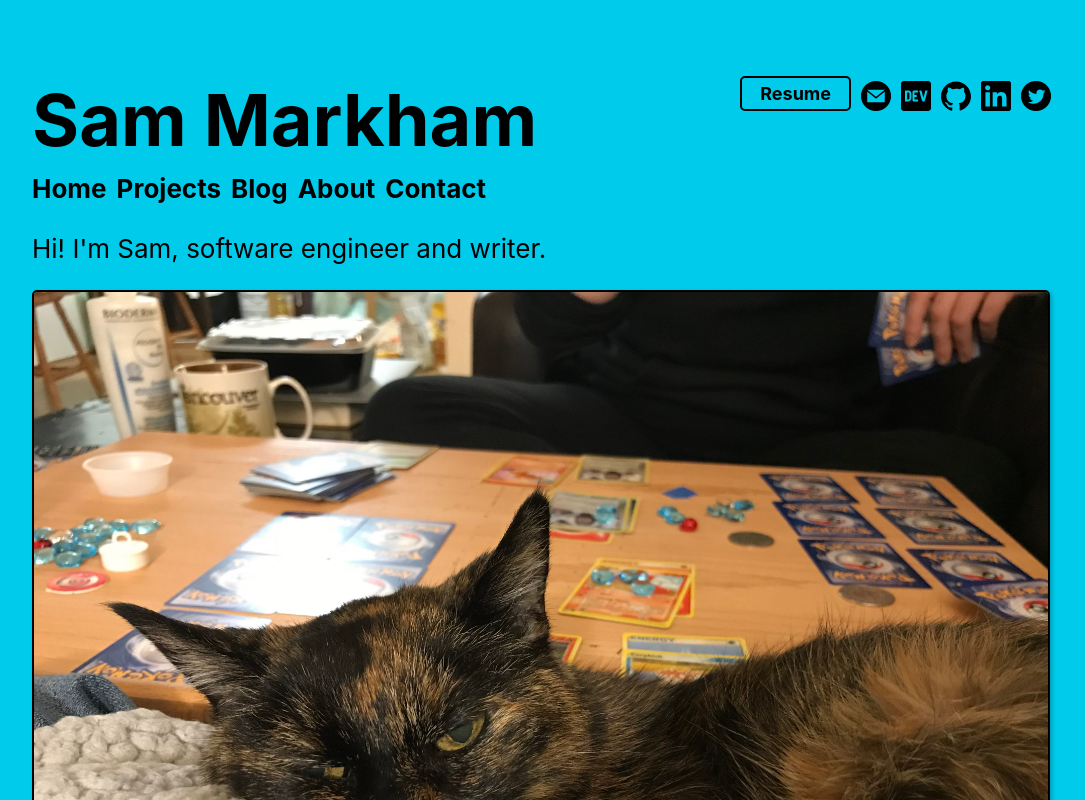
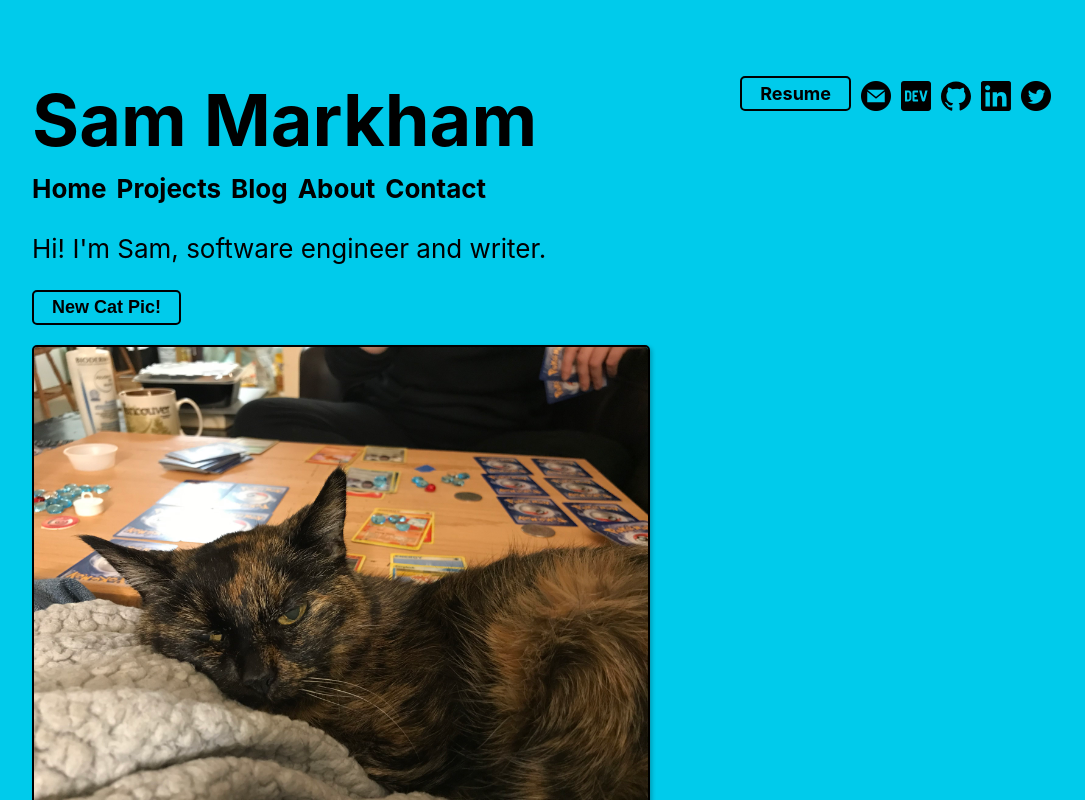
Before and after one commit to sharkham/sharkham-portfolio, a React (Create React App) app: page / in a window 1280 px wide. Shown: the top 800 px of the page, without its empty margins (96-1181 px from the left). Built offline with nearby package versions, Linux system fonts and the light colour scheme.

Commit message:
Fix styling for cat picture generator

```diff
--- a/src/App.css
+++ b/src/App.css
@@ -94,6 +94,8 @@ body {
   /* margin: 0 auto; */
 }
 
+
+
 /* .projects-container { */
   /* display: grid;
   grid-template: auto / 1fr;
@@ -170,6 +172,12 @@ a:active {
   margin: 0;
 }
 
+.cat-generator-button {
+  margin-left: 0;
+  margin-bottom: 20px;
+  display: block;
+}
+
 #avatar {
   /* float: right; */
   width: 200px;
@@ -212,6 +220,10 @@ li {
     justify-content: flex-start;
   }
 
+  /* .cat-picture {
+    width: 75%;
+  } */
+
 }
 
 @media all and (min-width: 500px) {
@@ -236,4 +248,8 @@ li {
   .project-page-button {
     margin: 0 0 0 1em;
   }
+
+  .cat-picture {
+    width: 60%;
+  }
 }
--- a/src/components/CatPictureGenerator.js
+++ b/src/components/CatPictureGenerator.js
@@ -12,8 +12,8 @@ const CatPictureGenerator = () => {
 
   return (
     <div>
+      <button className="button-link cat-generator-button" onClick={() => setCat(generate())}>New Cat Pic!</button>
       <img className="cat-picture" src={`/wusser${cat}.jpg`} alt="cat picture"/>
-      <button className="button-link" onClick={() => setCat(generate())}>New Cat Pic!</button>
     </div>
   );
 }
```
Also changed, not shown: 1 other file (tests, documents, lock files or other folders).
